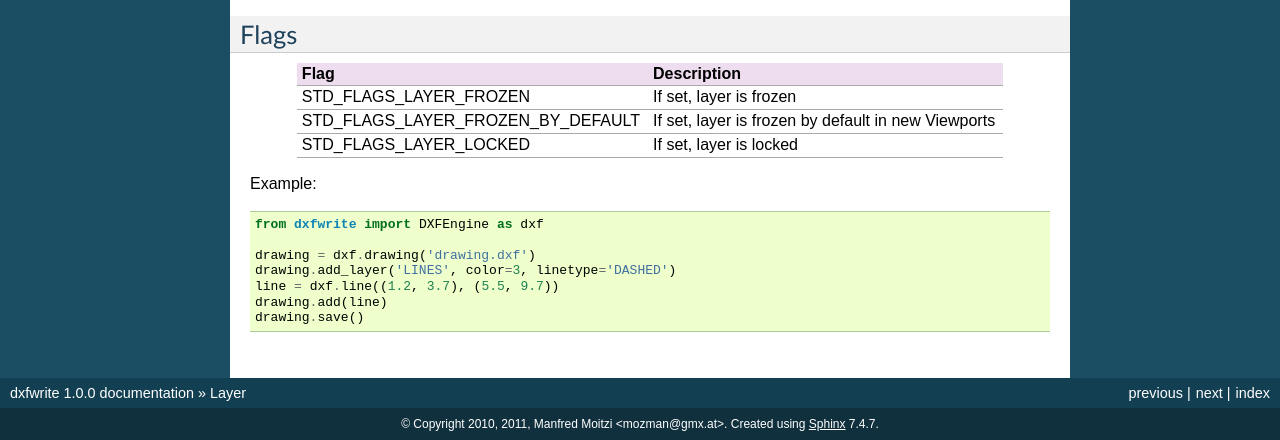
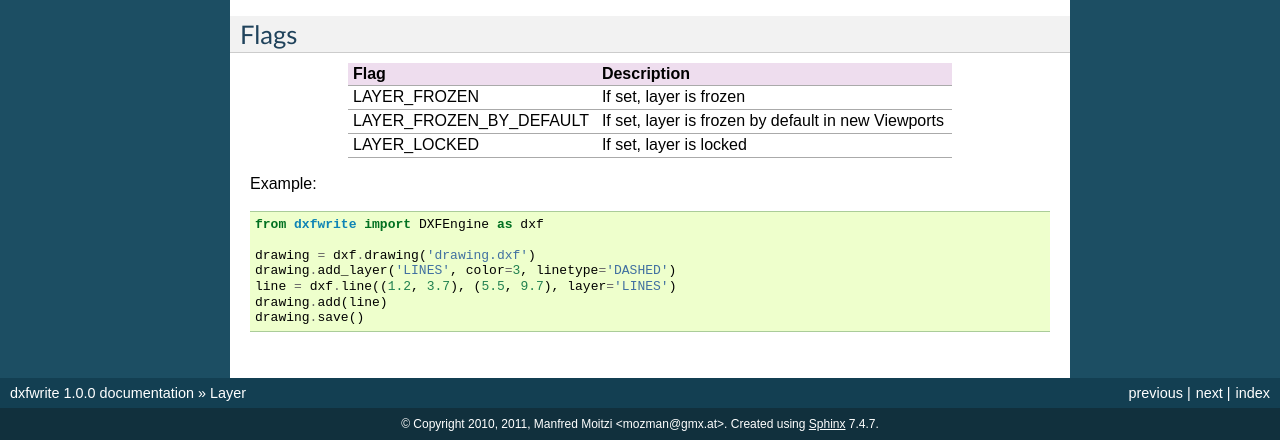
Before and after one commit to mozman/dxfwrite, a Sphinx documentation site: the page built from doc/entities/layer.rst, in a window 1280 px wide, cut to the strip 608-1048 px from the top of the page. Built offline with Sphinx 7.4.7, drawn with Linux system fonts in a browser that asks for light colours.

```diff
--- a/doc/entities/layer.rst
+++ b/doc/entities/layer.rst
@@ -35,10 +35,10 @@ Flags
 =================================  ===================================
               Flag                             Description
 =================================  ===================================
-STD_FLAGS_LAYER_FROZEN             If set, layer is frozen
-STD_FLAGS_LAYER_FROZEN_BY_DEFAULT  If set, layer is frozen by default
+LAYER_FROZEN                       If set, layer is frozen
+LAYER_FROZEN_BY_DEFAULT            If set, layer is frozen by default
                                    in new Viewports
-STD_FLAGS_LAYER_LOCKED             If set, layer is locked
+LAYER_LOCKED                       If set, layer is locked
 =================================  ===================================
 
 Example::
@@ -47,6 +47,6 @@ Example::
 
     drawing = dxf.drawing('drawing.dxf')
     drawing.add_layer('LINES', color=3, linetype='DASHED')
-    line = dxf.line((1.2, 3.7), (5.5, 9.7))
+    line = dxf.line((1.2, 3.7), (5.5, 9.7), layer='LINES')
     drawing.add(line)
     drawing.save()
--- /dev/null
+++ b/doc/howto/blocks.rst
@@ -0,0 +1,2 @@
+Blocks Management
+=================
```
Also changed, not shown: doc/howto/document.rst (added, +67 -0 lines), doc/howto/shapes.rst (added, +15 -0 lines), doc/index.rst (+10 -1 lines), 5 other files.
